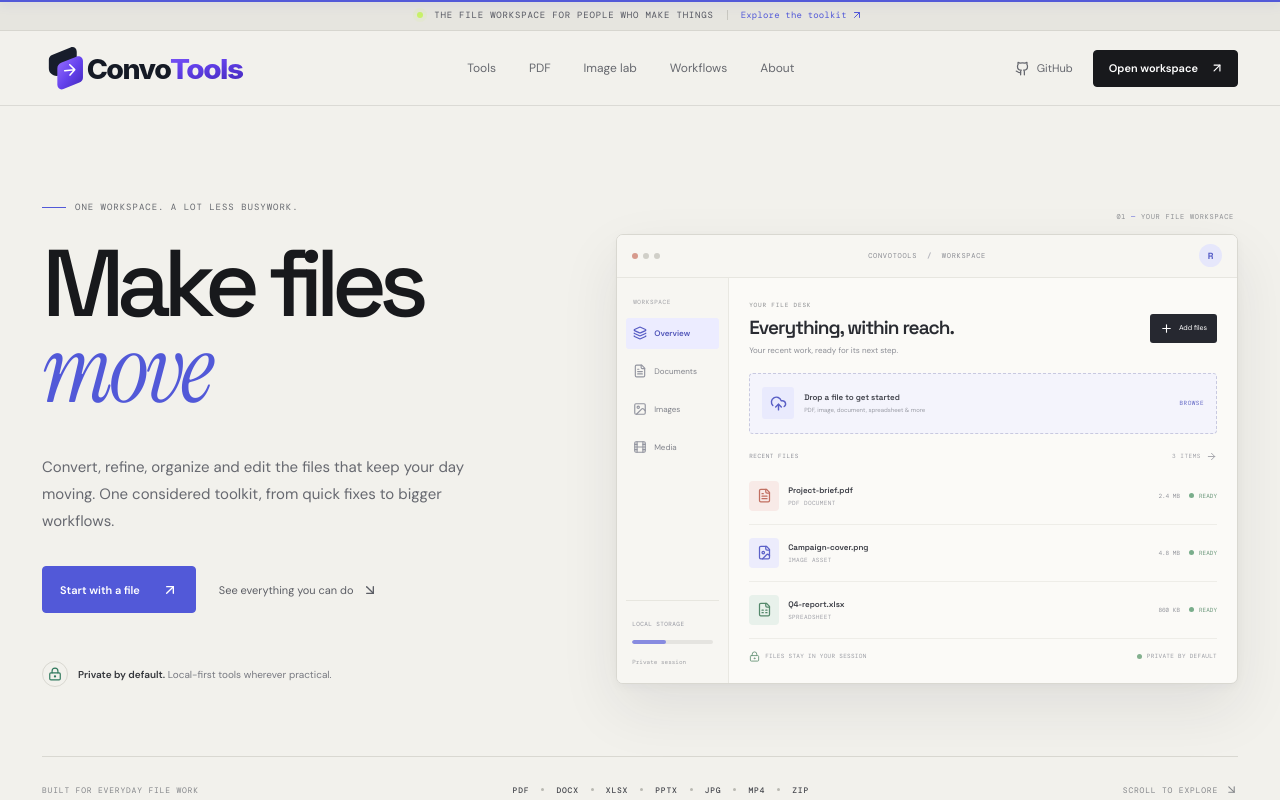
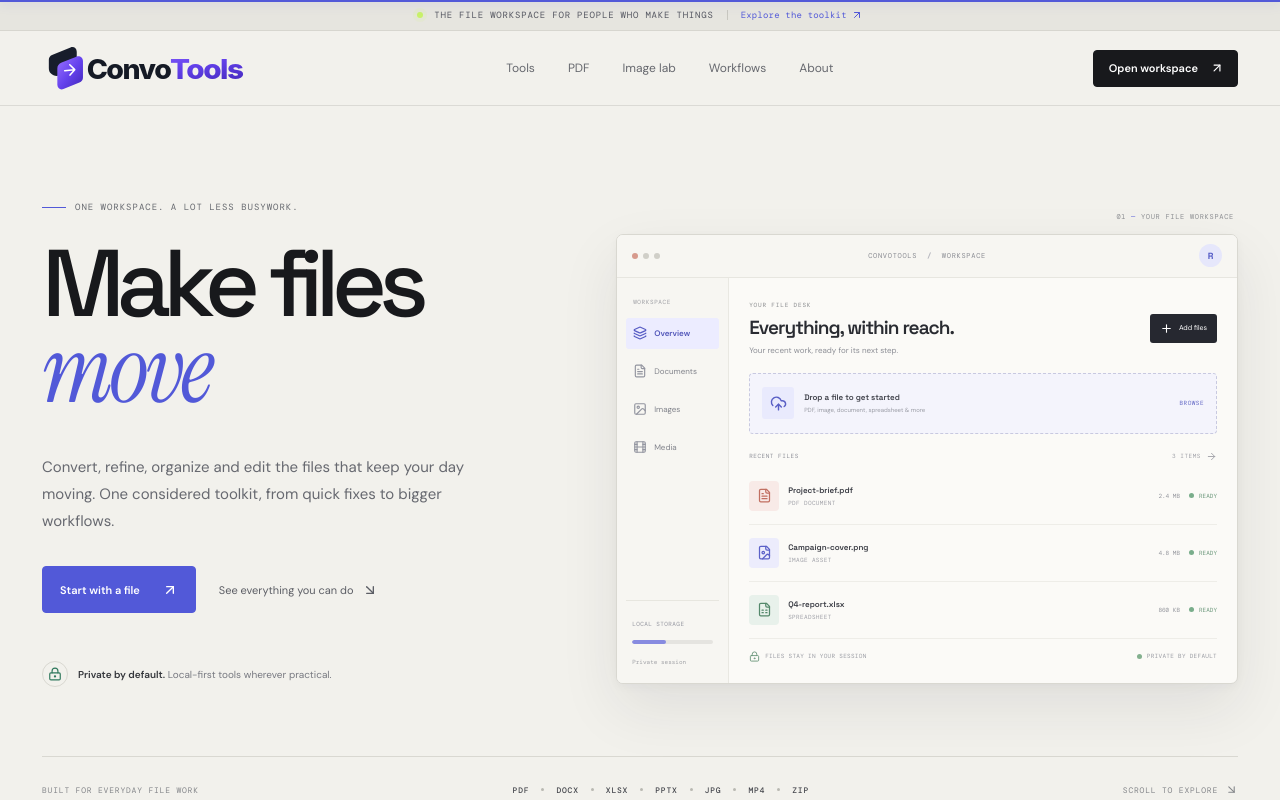
Before and after one commit to RAJ-SUHANDANI/ConvoTools, a Next.js app: page / in a window 1280 px wide. Shown: the top 800 px of the page. Built offline with nearby package versions, Linux system fonts and the light colour scheme.

Commit message:
Improve responsive layouts and simplify workspace access

```diff
--- a/components/LandingEnhancements.tsx
+++ b/components/LandingEnhancements.tsx
@@ -4,7 +4,7 @@ import { useEffect, useRef, useState } from "react";
 import BrandLogo from "@/components/BrandLogo";
 import {
   ArrowRight, ArrowUpRight,
-  Github, Image as ImageIcon,
+  Image as ImageIcon,
   LockKeyhole, Menu, ScanText, Sparkles, WandSparkles,
   Workflow, X
 } from "lucide-react";
@@ -31,7 +31,7 @@ const navigation = [
   ]},
   { label: "About", href: "#why", eyebrow: "THE CONVOTOOLS APPROACH", groups: [
     { title: "OUR PRINCIPLES", items: [["Privacy by default", "#why"], ["How it works", "#faq"]] },
-    { title: "THE PROJECT", items: [["GitHub", "https://github.com/RAJ-SUHANDANI/ConvoTools"], ["Open workspace", "/dashboard"]] },
+    { title: "MORE", items: [["Our approach", "#why"], ["Open workspace", "/dashboard"]] },
   ]},
 ] as const;
 
@@ -56,7 +56,6 @@ export function LandingNav() {
           ))}
         </nav>
         <div className="header-actions">
-          <a className="header-github" href="https://github.com/RAJ-SUHANDANI/ConvoTools" target="_blank" rel="noreferrer"><Github size={15} /> <span>GitHub</span></a>
           <a className="header-button" href="/dashboard">Open workspace <ArrowUpRight size={14} /></a>
           <button className="mobile-toggle" onClick={() => setMobileOpen((value) => !value)} aria-label="Toggle navigation" aria-expanded={mobileOpen}>{mobileOpen ? <X size={19} /> : <Menu size={19} />}</button>
         </div>
@@ -267,10 +266,10 @@ export function FooterReveal() {
       <div className="footer-nav">
         <div><b>EXPLORE</b><a href="#toolkit">All tools</a><a href="#pdf">PDF workbench</a><a href="#image-lab">Image lab</a><a href="#ai">AI lab</a></div>
         <div><b>WORKSPACE</b><a href="/dashboard">Dashboard</a><a href="#workflow">Workflows</a><a href="#developer">Developer utilities</a><a href="#faq">FAQ</a></div>
-        <div><b>THE PROJECT</b><a href="https://github.com/RAJ-SUHANDANI/ConvoTools" target="_blank" rel="noreferrer">GitHub <ArrowUpRight size={12}/></a><a href="#why">Our approach</a></div>
+        <div><b>MORE</b><a href="#why">Our approach</a><a href="#faq">How it works</a></div>
       </div>
     </div>
-    <div className="footer-bottom"><span>© 2026 CONVOTOOLS. MADE FOR THE WORK BETWEEN THE WORK.</span><span>LOCAL-FIRST FILE WORKSPACE <i/> 42 TOOLS · BROWSER PROCESSING</span><a href="#top">BACK TO TOP ↑</a></div>
+    <div className="footer-bottom"><span>© 2026 CONVOTOOLS. MADE FOR THE WORK BETWEEN THE WORK.</span><span>MADE BY RAJ SUHANDANI</span><a href="#top">BACK TO TOP ↑</a></div>
   </motion.footer>;
 }
 
```
